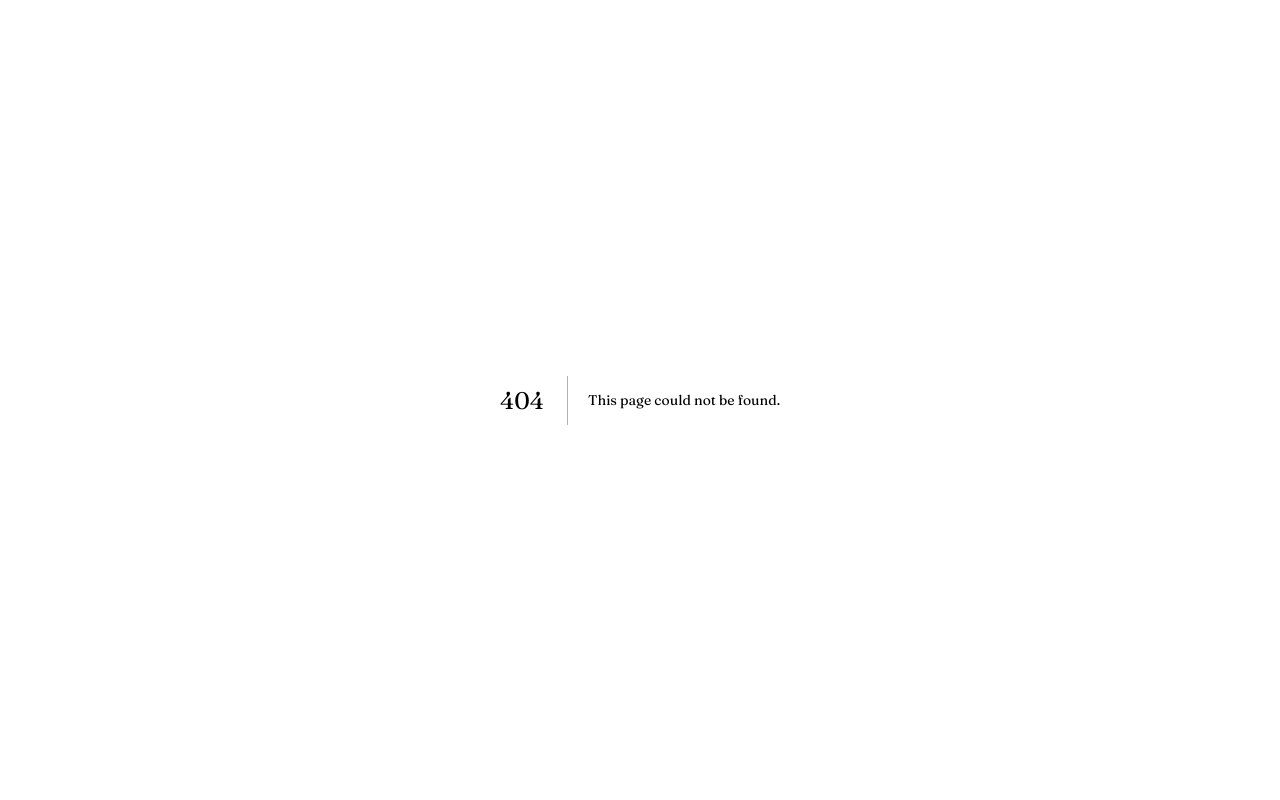
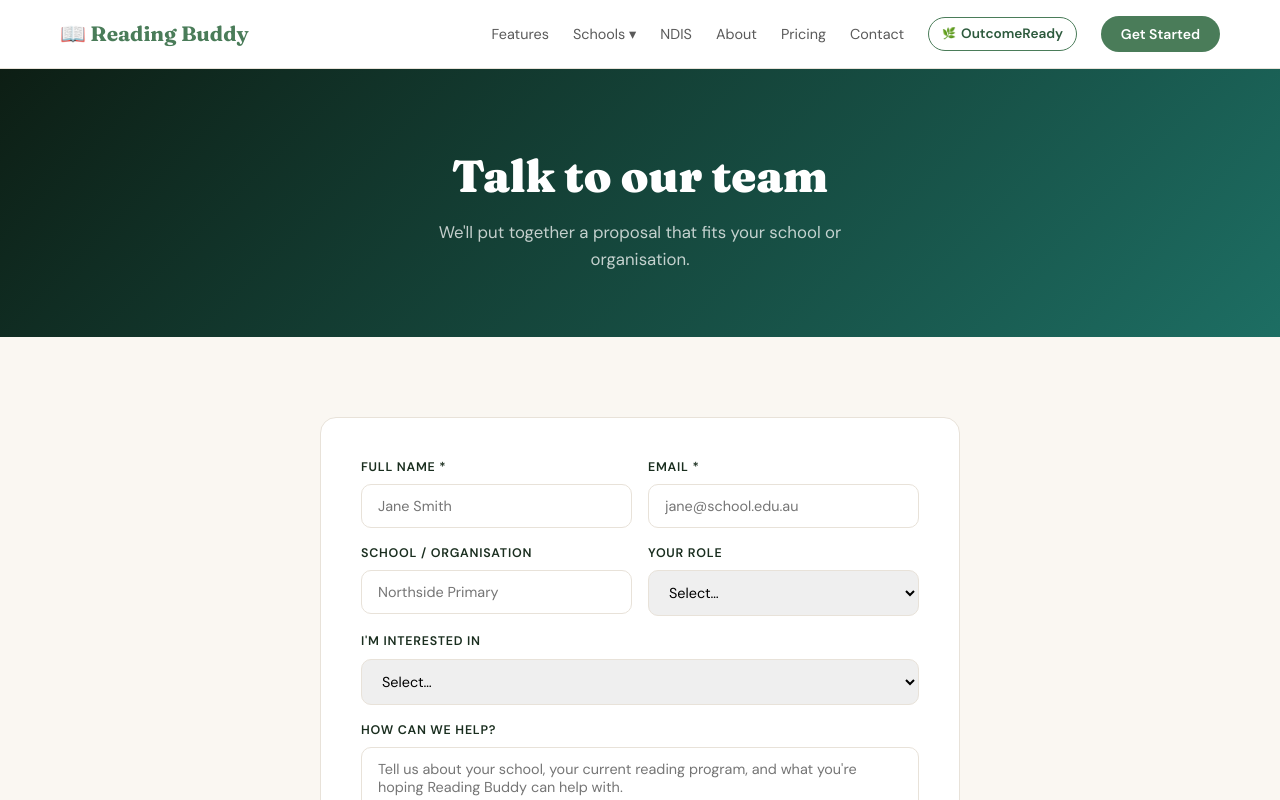
Before and after one commit to TML-4PM/reading-buddy, a Next.js app: page /contact in a window 1280 px wide. Before the commit this address had no page. Shown: the top 800 px of the page. Built offline with nearby package versions, Linux system fonts and the light colour scheme.

Commit message:
feat: contact page with form

```diff
--- /dev/null
+++ b/app/contact/page.tsx
@@ -0,0 +1,96 @@
+'use client'
+import { useState } from 'react'
+import Nav from '@/components/Nav'
+
+const C = { sage:'#4a7c59', sageL:'#7fb08f', navy:'#1a2e1f', mid:'#5a5a5a', cream:'#faf7f2', border:'#e8e2d9' }
+
+export default function Contact() {
+  const [form, setForm] = useState({ name:'', email:'', org:'', role:'', plan:'', message:'' })
+  const [status, setStatus] = useState<'idle'|'loading'|'success'|'error'>('idle')
+
+  async function submit(e: React.FormEvent) {
+    e.preventDefault()
+    setStatus('loading')
+    try {
+      await new Promise(r => setTimeout(r, 800))
+      setStatus('success')
+    } catch { setStatus('error') }
+  }
+
+  const input = { width:'100%', padding:'0.75rem 1rem', border:`1.5px solid ${C.border}`, borderRadius:10, fontSize:'0.9rem', fontFamily:'DM Sans,sans-serif', outline:'none', boxSizing:'border-box' as const }
+
+  return (
+    <>
+      <Nav />
+      <section style={{ background:`linear-gradient(135deg,#0d1e14,#1d6e63)`, padding:'5rem 1.5rem 4rem', color:'white', textAlign:'center' }}>
+        <h1 style={{ fontFamily:'Fraunces,serif', fontSize:'clamp(2rem,4vw,2.8rem)', fontWeight:900, marginBottom:'1rem' }}>Talk to our team</h1>
+        <p style={{ color:'rgba(255,255,255,0.75)', fontSize:'1.05rem', maxWidth:480, margin:'0 auto' }}>We'll put together a proposal that fits your school or organisation.</p>
+      </section>
+
+      <section style={{ padding:'5rem 1.5rem', background:C.cream }}>
+        <div style={{ maxWidth:640, margin:'0 auto' }}>
+          {status==='success' ? (
+            <div style={{ background:'white', borderRadius:16, padding:'4rem 2rem', textAlign:'center', border:`1px solid ${C.border}` }}>
+              <div style={{ fontSize:'3rem', marginBottom:'1rem' }}>✅</div>
+              <h2 style={{ fontFamily:'Fraunces,serif', fontWeight:800, color:C.navy, marginBottom:'0.5rem' }}>Message received</h2>
+              <p style={{ color:C.mid }}>We'll be in touch within one business day.</p>
+            </div>
+          ) : (
+            <div style={{ background:'white', borderRadius:16, padding:'2.5rem', border:`1px solid ${C.border}` }}>
+              <form onSubmit={submit} style={{ display:'grid', gap:'1rem' }}>
+                <div style={{ display:'grid', gridTemplateColumns:'1fr 1fr', gap:'1rem' }}>
+                  <div>
+                    <label style={{ display:'block', fontSize:'0.78rem', fontWeight:700, color:C.navy, marginBottom:'0.4rem', textTransform:'uppercase' as const, letterSpacing:'0.06em' }}>Full name *</label>
+                    <input required value={form.name} onChange={e=>setForm({...form,name:e.target.value})} style={input} placeholder="Jane Smith"/>
+                  </div>
+                  <div>
+                    <label style={{ display:'block', fontSize:'0.78rem', fontWeight:700, color:C.navy, marginBottom:'0.4rem', textTransform:'uppercase' as const, letterSpacing:'0.06em' }}>Email *</label>
+                    <input required type="email" value={form.email} onChange={e=>setForm({...form,email:e.target.value})} style={input} placeholder="jane@school.edu.au"/>
+                  </div>
+                </div>
+                <div style={{ display:'grid', gridTemplateColumns:'1fr 1fr', gap:'1rem' }}>
+                  <div>
+                    <label style={{ display:'block', fontSize:'0.78rem', fontWeight:700, color:C.navy, marginBottom:'0.4rem', textTransform:'uppercase' as const, letterSpacing:'0.06em' }}>School / Organisation</label>
+                    <input value={form.org} onChange={e=>setForm({...form,org:e.target.value})} style={input} placeholder="Northside Primary"/>
+                  </div>
+                  <div>
+                    <label style={{ display:'block', fontSize:'0.78rem', fontWeight:700, color:C.navy, marginBottom:'0.4rem', textTransform:'uppercase' as const, letterSpacing:'0.06em' }}>Your role</label>
+                    <select value={form.role} onChange={e=>setForm({...form,role:e.target.value})} style={input}>
+                      <option value="">Select…</option>
+                      <option>Principal</option>
+                      <option>Assistant Principal</option>
+                      <option>IT / Technology Lead</option>
+                      <option>Learning Support Coordinator</option>
+                      <option>NDIS Provider / Manager</option>
+                      <option>District / System Administrator</option>
+                      <option>Other</option>
+                    </select>
+                  </div>
+                </div>
+                <div>
+                  <label style={{ display:'block', fontSize:'0.78rem', fontWeight:700, color:C.navy, marginBottom:'0.4rem', textTransform:'uppercase' as const, letterSpacing:'0.06em' }}>I'm interested in</label>
+                  <select value={form.plan} onChange={e=>setForm({...form,plan:e.target.value})} style={input}>
+                    <option value="">Select…</option>
+                    <option value="free">Free trial — one classroom</option>
+                    <option value="premium">Premium Classroom ($59/mo)</option>
+                    <option value="school">School Plan ($5,900/yr)</option>
+                    <option value="enterprise">Enterprise ($35k+)</option>
+                    <option value="ndis">NDIS provider plan</option>
+                    <option value="demo">Product demo</option>
+                  </select>
+                </div>
+                <div>
+                  <label style={{ display:'block', fontSize:'0.78rem', fontWeight:700, color:C.navy, marginBottom:'0.4rem', textTransform:'uppercase' as const, letterSpacing:'0.06em' }}>How can we help?</label>
+                  <textarea value={form.message} onChange={e=>setForm({...form,message:e.target.value})} rows={4} style={{...input, resize:'vertical' as const}} placeholder="Tell us about your school, your current reading program, and what you're hoping Reading Buddy can help with."/>
+                </div>
+                <button type="submit" disabled={status==='loading'} style={{ background:C.sage, color:'white', padding:'1rem', borderRadius:50, fontWeight:700, fontSize:'1rem', border:'none', cursor:'pointer', opacity:status==='loading' ? 0.7 : 1, fontFamily:'DM Sans,sans-serif' }}>
+                  {status==='loading' ? 'Sending…' : 'Send message →'}
+                </button>
+              </form>
+            </div>
+          )}
+        </div>
+      </section>
+    </>
+  )
+}
```
